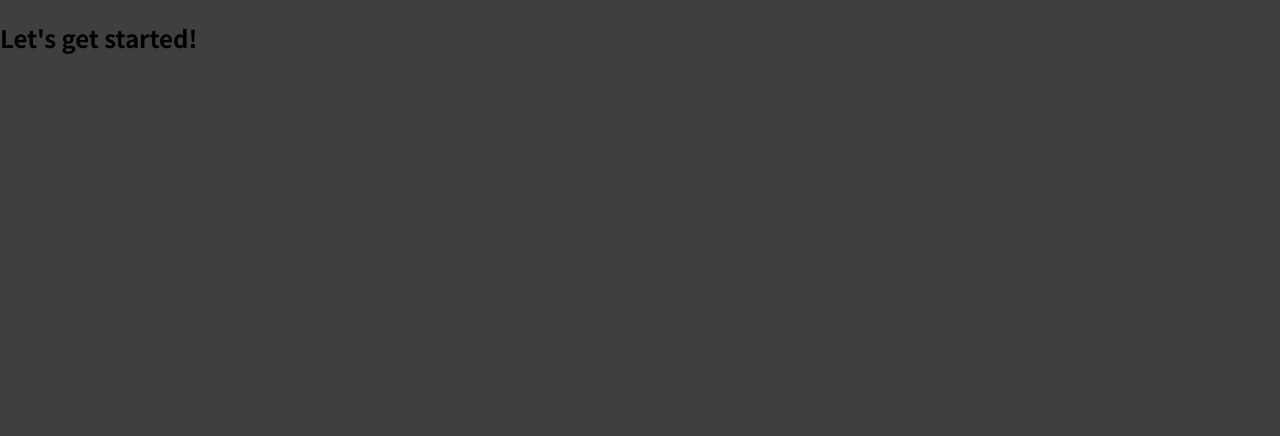
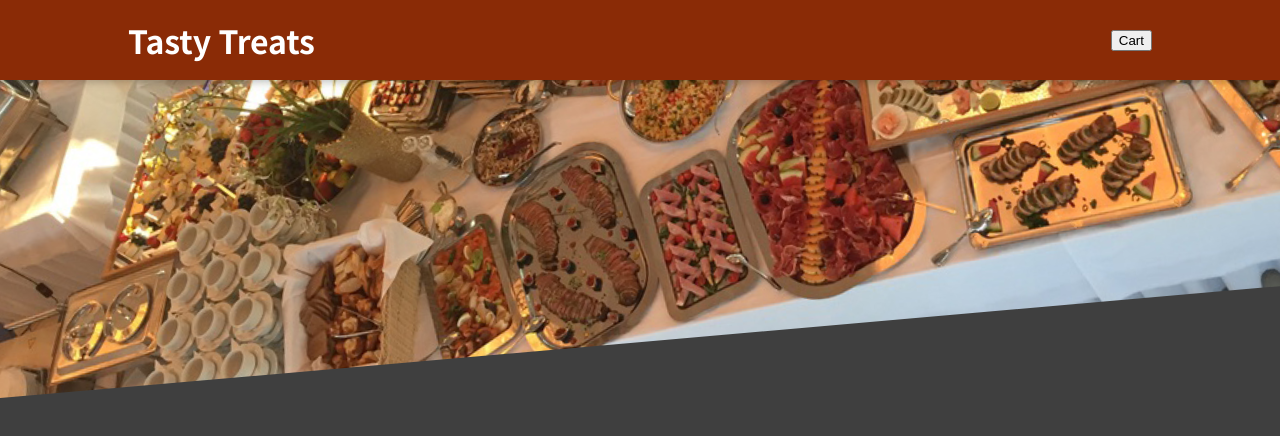
Before and after one commit to dnlstronge/Foodie, a React (Create React App) app: page / in a window 1280 px wide. Shown: the top 436 px of the page. Built offline with nearby package versions, Linux system fonts and the light colour scheme.

Commit message:
[x] - create CartButton component

```diff
--- a/src/App.js
+++ b/src/App.js
@@ -1,8 +1,13 @@
+
+import React, { Fragment } from "react"
+import Header from "./Components/Layout/Header";
+
+
 function App() {
   return (
-    <div>
-      <h2>Let's get started!</h2>
-    </div>
+    <Fragment>
+      <Header />
+    </Fragment>
   );
 }
 
--- a/src/Components/Layout/Header.js
+++ b/src/Components/Layout/Header.js
@@ -1,5 +1,5 @@
 import { Fragment } from "react"
-import meals from "../../Assets/meals.jpg"
+import meals from "../../Assets/meals.jpeg"
 import classes from "./Header.module.css"
 
 const Header = (props) => {
```
Also changed, not shown: src/Components/Layout/CartButton.js (added, +12 -0 lines), src/Components/Layout/CartButton.module.css (added).
